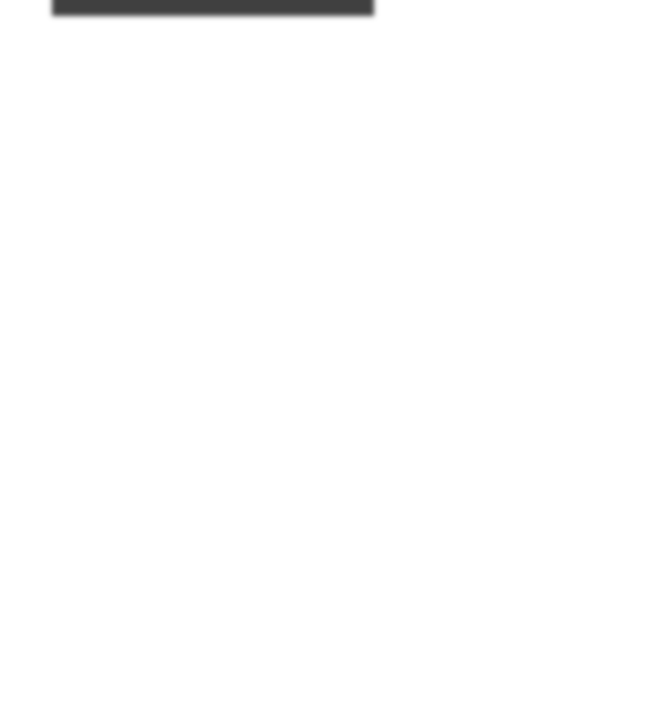
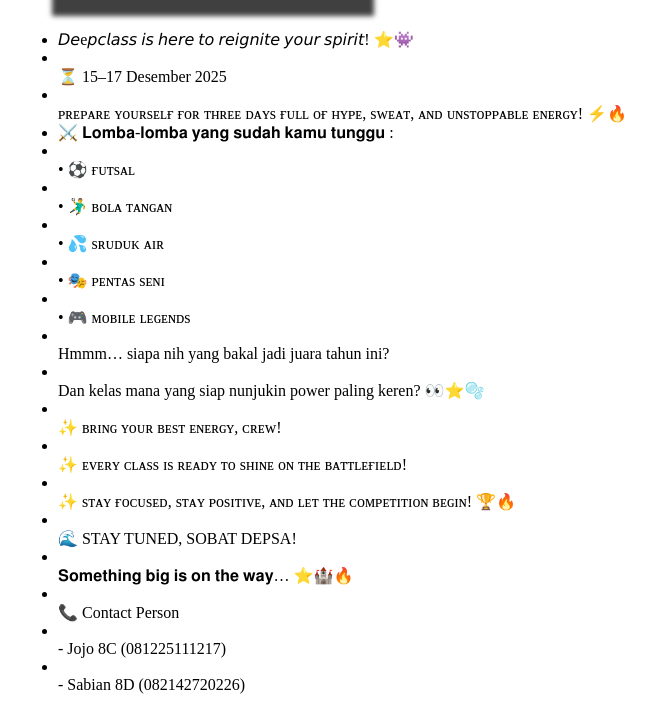
Before and after one commit to rafakusuma86-create/rafa-website-for-contoh, a plain HTML site: page event.html in a window 1280 px wide. Shown: the part 695-1413 px from the top of the page, without its empty margins (0-655 px from the left). Before the commit the page ends 800 px from the top, so only its background shows below. Drawn offline with Linux system fonts and the light colour scheme.

Commit message:
Enhance event.html with new content and layout
Updated the event.html file to include additional content and structure for the event page.

```diff
--- a/event.html
+++ b/event.html
@@ -31,14 +31,41 @@
 <div>   <ul class="social-media-sekolah">
  <li>
   <div class="image-p">
-    <a href="https://www.instagram.com/smpn1depoksleman/"
+    <a
        style="display: flex; align-items: center; gap: 10px;">
 
       <img src="event depsa.jpeg"
            class="image-content" width="500">
+  </ul>
 
-      <p class="katakata">mampir ke event  sekolah yuk
+      <p class="katakata">
+  <ul class="ulkatakata"><LI class="kata-kata-penjelas"> 𝘋𝘦e𝘱𝘤𝘭𝘢𝘴𝘴 𝘪𝘴 𝘩𝘦𝘳𝘦 𝘵𝘰 𝘳𝘦𝘪𝘨𝘯𝘪𝘵𝘦 𝘺𝘰𝘶𝘳 𝘴𝘱𝘪𝘳𝘪𝘵! ⭐👾</LI>
 
+<LI class="kata-kata-penjelas"></LI>⏳ 15–17 Desember 2025
+<LI class="kata-kata-penjelas"></LI>ᴘʀᴇᴘᴀʀᴇ ʏᴏᴜʀsᴇʟғ ғᴏʀ ᴛʜʀᴇᴇ ᴅᴀʏs ғᴜʟʟ ᴏғ ʜʏᴘᴇ, sᴡᴇᴀᴛ, ᴀɴᴅ ᴜɴsᴛᴏᴘᴘᴀʙʟᴇ ᴇɴᴇʀɢʏ! ⚡🔥
+
+<LI class="kata-kata-penjelas">⚔️ 𝐋𝐨𝐦𝐛𝐚-𝐥𝐨𝐦𝐛𝐚 𝐲𝐚𝐧𝐠 𝐬𝐮𝐝𝐚𝐡 𝐤𝐚𝐦𝐮 𝐭𝐮𝐧𝐠𝐠𝐮 :</LI>
+<LI class="kata-kata-penjelas"></LI>• ⚽ ғᴜᴛsᴀʟ
+<LI class="kata-kata-penjelas"></LI>• 🤾‍♂️ ʙᴏʟᴀ ᴛᴀɴɢᴀɴ
+<LI class="kata-kata-penjelas"></LI>• 💦 sʀᴜᴅᴜᴋ ᴀɪʀ
+<LI class="kata-kata-penjelas"></LI>• 🎭 ᴘᴇɴᴛᴀs sᴇɴɪ
+<LI class="kata-kata-penjelas"></LI>• 🎮 ᴍᴏʙɪʟᴇ ʟᴇɢᴇɴᴅs
+
+
+<LI class="kata-kata-penjelas"></LI>Hmmm… siapa nih yang bakal jadi juara tahun ini?
+<LI class="kata-kata-penjelas"></LI>Dan kelas mana yang siap nunjukin power paling keren? 👀⭐🫧
+
+<LI class="kata-kata-penjelas"></LI>✨ ʙʀɪɴɢ ʏᴏᴜʀ ʙᴇsᴛ ᴇɴᴇʀɢʏ, ᴄʀᴇᴡ!
+<LI class="kata-kata-penjelas"></LI>✨ ᴇᴠᴇʀʏ ᴄʟᴀss ɪs ʀᴇᴀᴅʏ ᴛᴏ sʜɪɴᴇ ᴏɴ ᴛʜᴇ ʙᴀᴛᴛʟᴇғɪᴇʟᴅ!
+<LI class="kata-kata-penjelas"></LI>✨ sᴛᴀʏ ғᴏᴄᴜsᴇᴅ, sᴛᴀʏ ᴘᴏsɪᴛɪᴠᴇ, ᴀɴᴅ ʟᴇᴛ ᴛʜᴇ ᴄᴏᴍᴘᴇᴛɪᴛɪᴏɴ ʙᴇɢɪɴ! 🏆🔥
+
+<LI class="kata-kata-penjelas"></LI>🌊 STAY TUNED, SOBAT DEPSA!
+<LI class="kata-kata-penjelas"></LI>𝐒𝐨𝐦𝐞𝐭𝐡𝐢𝐧𝐠 𝐛𝐢𝐠 𝐢𝐬 𝐨𝐧 𝐭𝐡𝐞 𝐰𝐚𝐲… ⭐🏰🔥
+
+<LI class="kata-kata-penjelas"></LI>📞 Contact Person
+<LI class="kata-kata-penjelas"></LI>- Jojo 8C (081225111217)
+<LI class="kata-kata-penjelas"></LI>- Sabian 8D (082142720226)
+</ul>
       </p>
     </a>
   </div>
```
